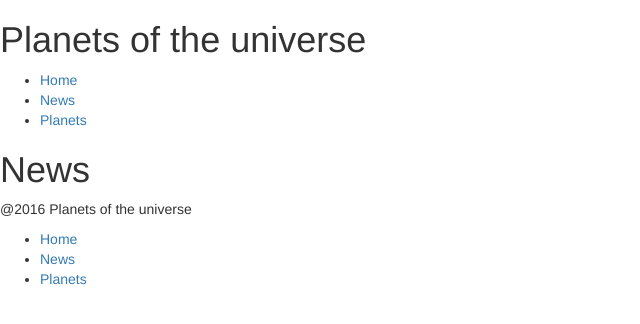
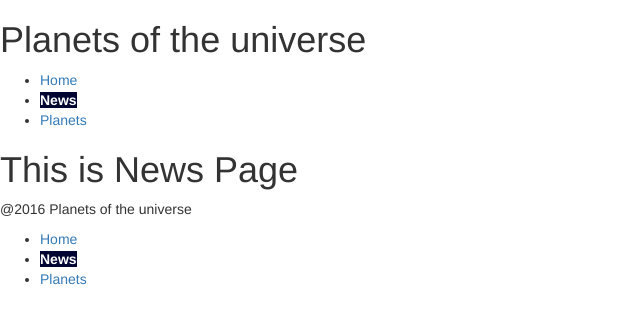
Before and after one commit to o2bith/planet, a Jekyll site: the page built from news.html, in a window 1280 px wide. Shown: the top 324 px of the page, without its empty margins (0-640 px from the left). Built offline with Jekyll 4.4.1, drawn with Linux system fonts in a browser that asks for light colours; Markdown is read by kramdown in place of the engine named in the settings.

Commit message:
Añadido clases al menú

```diff
--- a/_includes/nav.html
+++ b/_includes/nav.html
@@ -1,7 +1,7 @@
 <nav>
   <ul>
-    <li><a href="{{site.baseurl}}/">Home</a></li>
-    <li><a href="{{site.baseurl}}/news.html">News</a></li>
+    <li><a href="{{site.baseurl}}/" class="{% if page.url == '/index.html' %}current{% endif %}">Home</a></li>
+    <li><a href="{{site.baseurl}}/news.html" class="{% if page.url == '/news.html' %}current{% endif %}">News</a></li>
     <li><a href="{{site.baseurl}}/planets.html">Planets</a></li>
   </ul>
 </nav>
--- a/css/common.css
+++ b/css/common.css
@@ -3,3 +3,8 @@
   padding: 0;
   font:normal 100%/1.4 Georgia,serif;
 }
+.current {
+  font-weight: bold;
+  background-color: #000531;
+  color: #fff;
+}
--- a/news.html
+++ b/news.html
@@ -1,4 +1,4 @@
 ---
 layout: default
 ---
-<h1>News</h1>
+<h1>This is News Page</h1>
```
